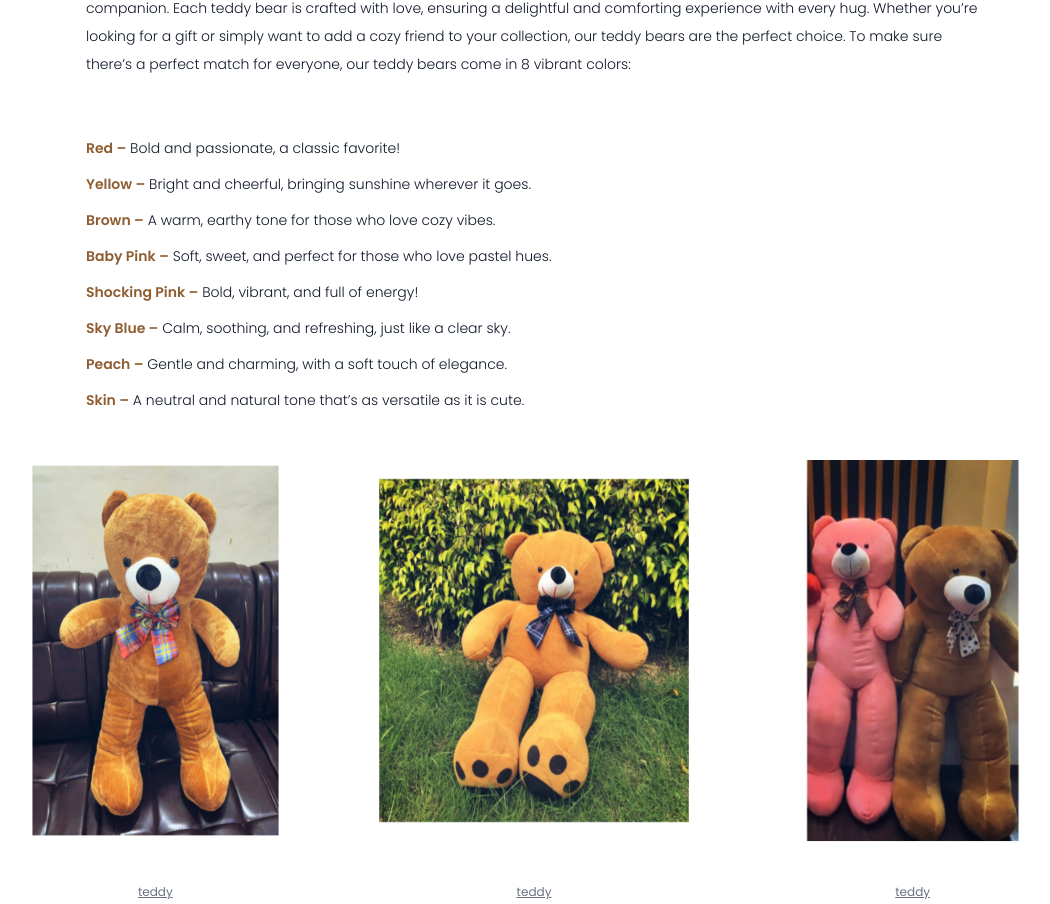
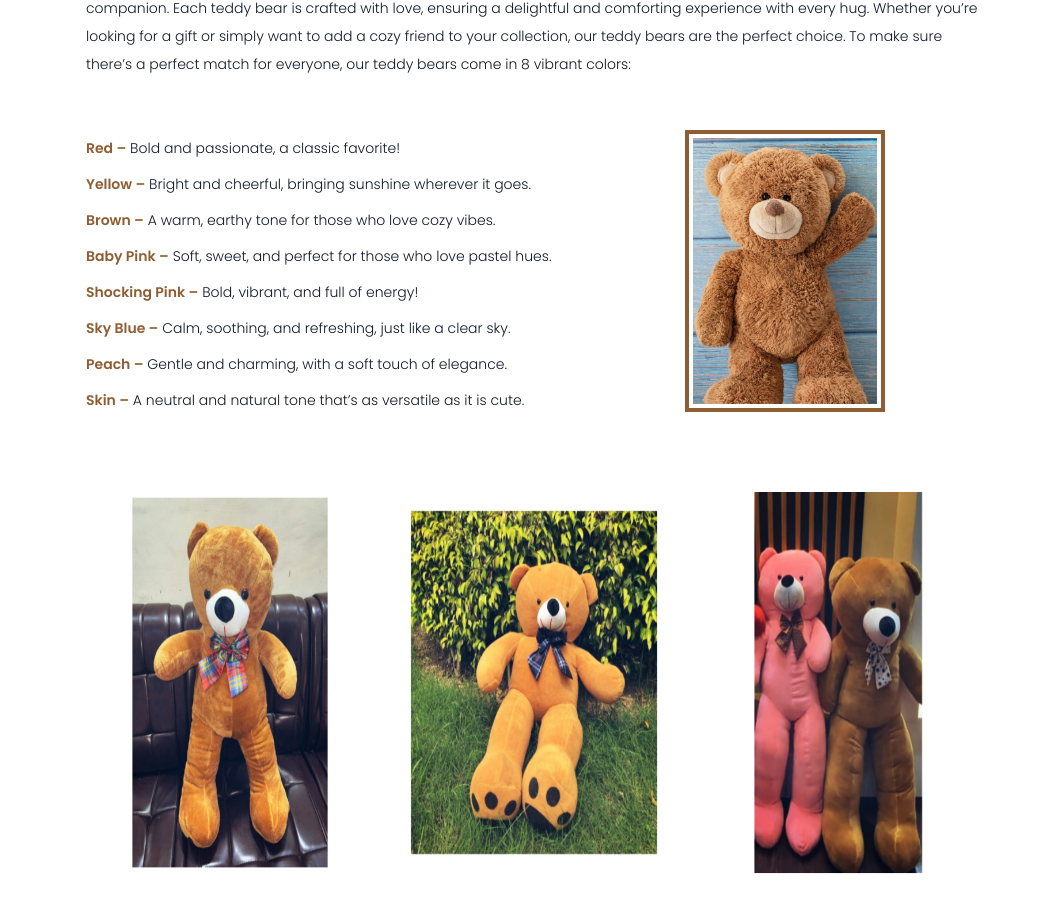
Before and after one commit to AmirGillani/fluffy-n-stuff, a React (Vite) app: page / in a window 1280 px wide. Shown: the part 1218-2122 px from the top of the page, without its empty margins (106-1156 px from the left). Built offline with nearby package versions, Linux system fonts and the light colour scheme.

Commit message:
HOME PRODUCTS CONTACT US SECTION CREATED

```diff
--- a/src/components/Products.jsx
+++ b/src/components/Products.jsx
@@ -1,6 +1,7 @@
 import React from "react";
 import Card from "./Card";
 import { PRODUCT } from "../assets/constant/Product";
+import product from "../assets/images/product.jpg";
 import { motion } from "framer-motion";
 export default function Products() {
   const containerVarient = {
@@ -42,6 +43,7 @@ export default function Products() {
         teddy bears come in 8 vibrant colors: <br />
         <br />
         <br />
+        <div className="grid md:grid-cols-[2fr_1fr] gap-4 w-full">
         <ul className="w-full text-left flex flex-col gap-2">
           <li>
             {" "}
@@ -84,9 +86,14 @@ export default function Products() {
             neutral and natural tone that’s as versatile as it is cute.
           </li>
         </ul>
+        <div className="w-full">
+          <img src={product} alt="about" className="w-48 border-4 border-white outline-4 outline-brown" />
+        </div>
+        </div>
+
       </h2>
       <motion.div
-        className="grid md:grid-cols-3 gap-4 w-full h-auto"
+        className="grid md:grid-cols-3 gap-4 w-[80%] mt-8 m-auto h-auto"
         initial="hidden"
         whileInView="visible"
         variants={containerVarient}
```
Also changed, not shown: src/assets/images/product.jpg.
